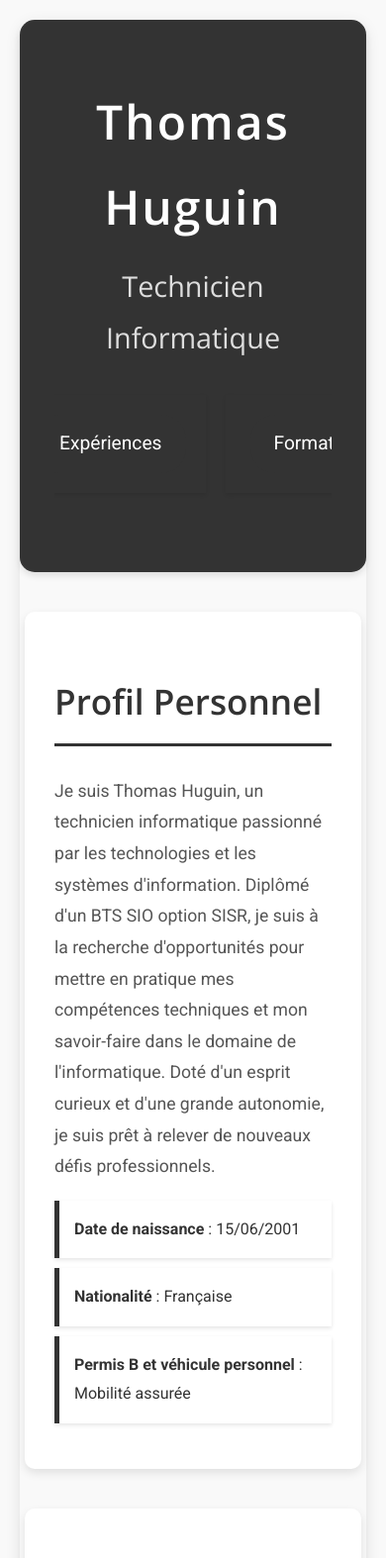
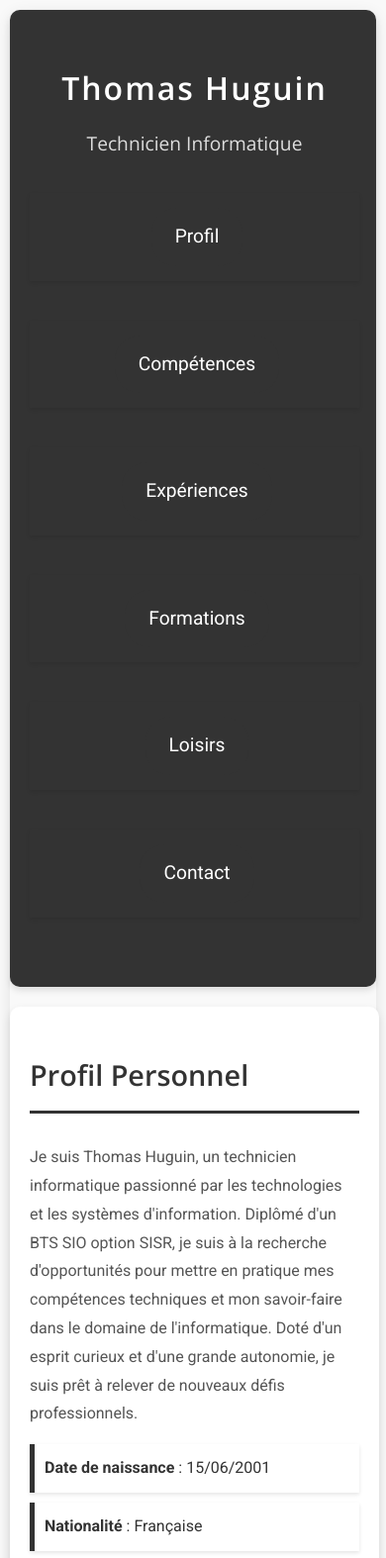
Before and after one commit to ThomasHuguin/Portfolio-HuguinThomas, a plain HTML site: page index.html in a window 390 px wide. Shown: the top 1574 px of the page at 99% size. Drawn offline with nearby package versions, Linux system fonts and the light colour scheme.

Commit message:
Update styles.css

```diff
--- a/styles.css
+++ b/styles.css
@@ -276,3 +276,108 @@ section {
     background-color: #555; /* Fond gris plus clair au survol */
     transform: scale(1.1); /* Effet de zoom au survol */
 }
+
+
+
+
+
+
+
+
+
+
+
+
+
+
+
+
+
+
+
+
+
+/* Styles pour les écrans mobiles (moins de 768px) */
+@media (max-width: 768px) {
+    body {
+        margin: 10px;
+        border-radius: 10px;
+    }
+
+    header {
+        padding: 30px 0;
+        border-radius: 10px;
+    }
+
+    header h1 {
+        font-size: 2em;
+    }
+
+    header h2 {
+        font-size: 1.2em;
+    }
+
+    .container, .containers {
+        width: 90%;
+        padding: 20px;
+    }
+
+    nav ul {
+        flex-direction: column;
+        gap: 10px;
+    }
+
+    nav ul li a {
+        font-size: 1em;
+        padding: 8px 12px;
+    }
+
+    h2 {
+        font-size: 1.8em;
+    }
+
+    h3 {
+        font-size: 1.4em;
+    }
+
+    p {
+        font-size: 1em;
+    }
+
+    ul li {
+        padding: 10px;
+    }
+
+    footer {
+        padding: 20px 0;
+        border-radius: 10px;
+    }
+
+    #back-to-top {
+        right: 20px;
+        bottom: 15px;
+        padding: 12px;
+        font-size: 16px;
+    }
+
+    #competences ul {
+        grid-template-columns: 1fr;
+    }
+
+    section {
+        animation: none;
+    }
+
+    .containers:hover {
+        transform: none;
+        box-shadow: 0 4px 10px rgba(0, 0, 0, 0.1);
+    }
+
+    .containers {
+        margin: 20px auto;
+    }
+
+    section {
+        padding: 15px 0;
+    }
+}
```
